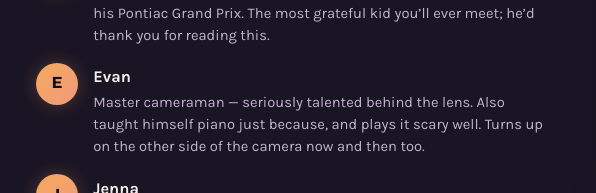
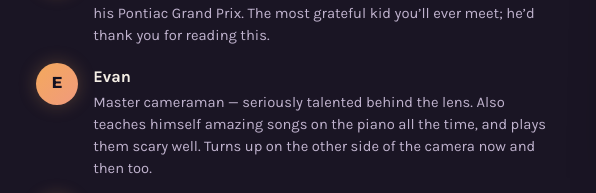
Before and after one commit to leeard/higgprojects, a plain HTML site: page index.html in a window 1280 px wide. Shown: the part 5842-6035 px from the top of the page, 88-684 px from the left. Drawn offline with nearby package versions, Linux system fonts and the light colour scheme.

Commit message:
Evan bio: he took lessons — teaches himself songs, not the piano

```diff
--- a/index.html
+++ b/index.html
@@ -382,7 +382,7 @@
             </li>
             <li>
               <span class="letter" aria-hidden="true">E</span>
-              <span class="who"><strong>Evan</strong><span>Master cameraman — seriously talented behind the lens. Also taught himself piano just because, and plays it scary well. Turns up on the other side of the camera now and then too.</span></span>
+              <span class="who"><strong>Evan</strong><span>Master cameraman — seriously talented behind the lens. Also teaches himself amazing songs on the piano all the time, and plays them scary well. Turns up on the other side of the camera now and then too.</span></span>
             </li>
             <li>
               <span class="letter" aria-hidden="true">J</span>
```
